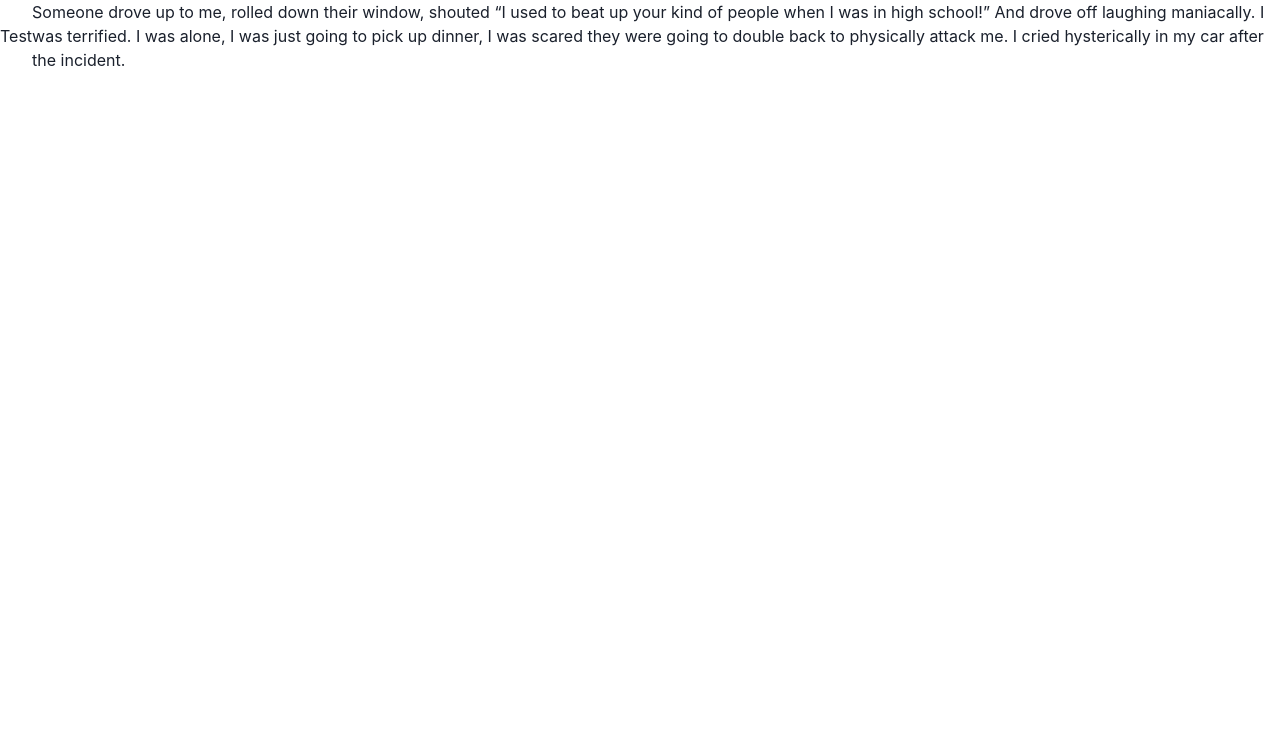
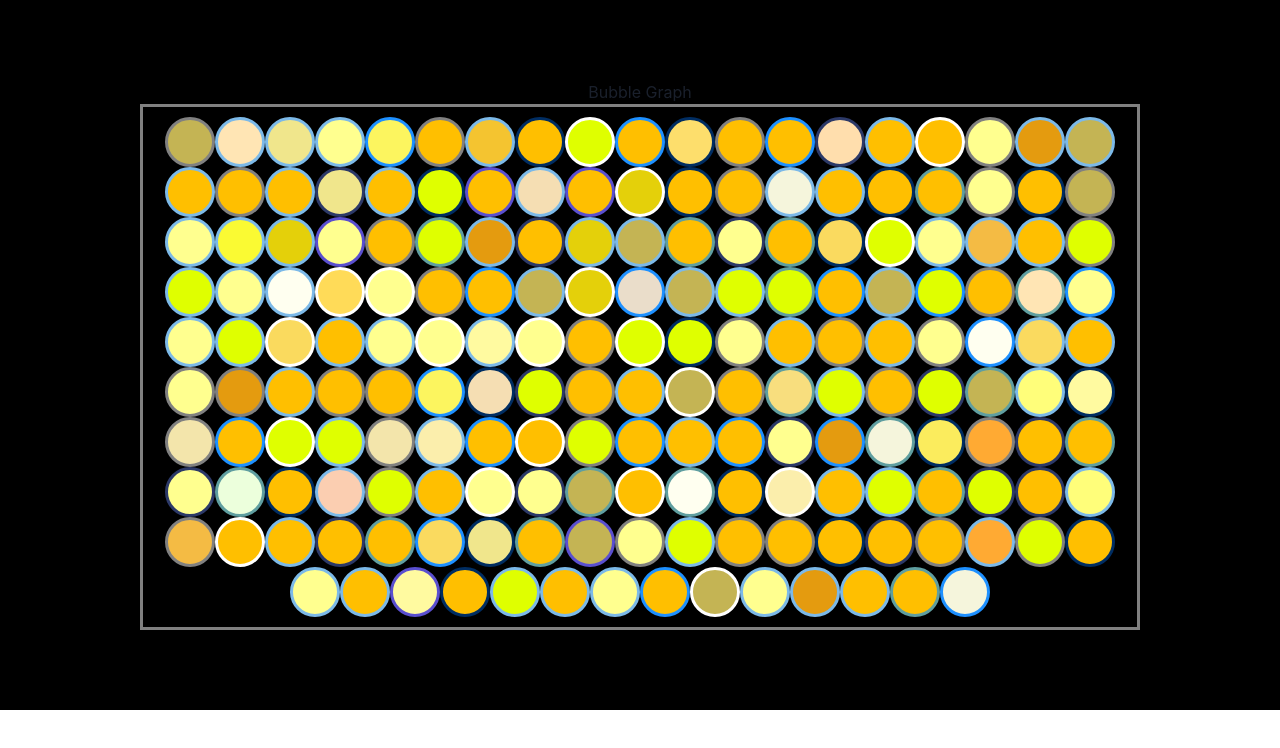
Before and after one commit to rolandyangg/vizAsianHate, a Next.js app: page / in a window 1280 px wide. Shown: the top 748 px of the page. Built offline with nearby package versions, Linux system fonts and the light colour scheme.

Commit message:
Bubble Graph Display

```diff
--- a/src/components/bubblegraph/aapitestimonydata.js
+++ b/src/components/bubblegraph/aapitestimonydata.js
@@ -8,7 +8,7 @@ const testimonies = [
     },
     {
         "Text": "I was walking with a female friend, and a man walked past us and said \"Chinese go back to China.\" He then turned around and walked past us again and repeatedly yelled at us and said \"Go back to China.\" We were very scared and tried to get away from him but he followed us for about three minutes, one block. Once we crossed the street to where more people were then he stopped following us. My friend and I were shaken by the incident.",
-        "State": "DC",
+        "State": "District of Columbia",
         "City": "Annadale",
         "Type": "Verbal Harassment",
         "Source": "https://stopaapihate.org/wp-content/uploads/2021/05/Stop-AAPI-Hate-Mental-Health-Report-210527.pdf"
@@ -778,7 +778,7 @@ const testimonies = [
     },
     {
         "Text": "I was walking from my mom's car, wearing a mask and trying to keep my distance from others. A middle-aged lady, not wearing a mask, went to the other side of the sidewalk from me and said, \"Get away from me, Asian lady!”",
-        "State": "Caifornia",
+        "State": "California",
         "City": "Cerritos",
         "Type": "Avoidance/Shunning",
         "Source": "https://stopaapihate.org/wp-content/uploads/2021/04/Stop-AAPI-Hate-Report-Youth-Incidents-200917.pdf"
@@ -836,7 +836,7 @@ const testimonies = [
         "Text": "It was the last day I went to school before the stay at home order was put in place. I went to the bathroom during class and two girls followed me. One of them had orange juice so when I walked into a stall, I got juice thrown into my stall and it got all over me. When they threw it, they yelled, “Coronavirus.”",
         "State": "California",
         "City": "Union City",
-        "Type": "Assault and Harrassment (other)",
+        "Type": "Physical Assault",
         "Source": "https://stopaapihate.org/wp-content/uploads/2021/04/Stop-AAPI-Hate-Report-National-200805.pdf"
     },
     {
@@ -1241,7 +1241,7 @@ const testimonies = [
     {
         "Text": "An Asian store owner was punched in the face in his own Washington, D.C., store, in an attack caught on the store's surveillance video. Chong Hu Lu, the owner of Max Trading, said the assailant grew angry after being told he could not open items in the store and attacked Lu, saying \"F--- you, Chinese people, I hate you.\" Lu was taking to the hospital and recieved 14 stitches.",
         "State": "District of Columbia",
-        "City": "Washington, D.C.",
+        "City": "Washington",
         "Type": "Physical Assault",
         "Source": "https://www.nbcwashington.com/news/asian-business-owner-attacked-in-northeast-dc/2662419/"
     },
@@ -1296,11 +1296,55 @@ const testimonies = [
     },
     {
         "Text": "A 75-year-old Asian woman is recovering from fractures and injuries to her face after she was punched in an unprovoked attack in Queens, according to the NYPD. Pictures released by the woman's family showed the fractures and bruises. She had been shopping for groceries when she was sucker punched by a suspect walking down the street. Her son said she was in the hospital for eight hours after the attack.",
-        "State": " New York",
+        "State": "New York",
         "City": "Queens",
         "Type": "Physical Assault",
         "Source": "https://www.nbcnewyork.com/news/local/75-year-old-asian-woman-suffers-facial-fracture-in-unprovoked-nyc-attack/3078716/"
     }
 ]
 
-export default testimonies;
+const stateColors = {
+    "California": "#FFBF00",
+    "New York": "#FFFF8F",
+    "Maryland": "#F5F5DC",
+    "Massachusetts": "#E49B0F",
+    "Maine": "#FBCEB1",
+    "Minnesota": "	#FCF55F",
+    "Illinois": "#E4D00A",
+    "Texas": "#DFFF00",
+    "Colorado": "#FFFFF0",
+    "South Carolina": "#F8DE7E",
+    "Arizona": "#F0E68C",
+    "Wisconsin": "#FAFA33",
+    "Indiana": "#FBEC5D",
+    "Louisiana": "#F4BB44",
+    "Michigan": "#FFDB58",
+    "Oklahoma": "#FADA5E",
+    "Alaska": "	#FFDEAD",
+    "Rhode Island": "#ECFFDC",
+    "Washington": "#FFFAA0",
+    "Kentucky": "#FFE5B4",
+    "Canada": "	#F4C430",
+    "Virginia": "#F3E5AB",
+    "Florida": "#F5DEB3",
+    "Nevada": "#FDDE6C",
+    "New Jersey": "#FADA5F",
+    "Georgia": "#C4B454",
+    "Pennsylvania": "#FFFE7A",
+    "Oregon": "#FBEEAC",
+    "Iowa": "#EADDCA",
+    "District of Columbia": "#FFAA33",
+}
+
+const typeColors = {
+    "Verbal Harassment": "#7CB9E8",
+    "Avoidance/Shunning": "#002D62",
+    "Coughed/Spat On": "#FFFFFF",
+    "Workplace Discrimination": "#5F9EA0",
+    "Physical Assault": "#808080",
+    "Online": "#1E90FF",
+    "Refusal Of Service": "#2c3968",
+    "Vandalism": "#5A4FCF",
+}
+
+export { testimonies, stateColors, typeColors };
--- a/src/components/bubblegraph/bubblegraph.jsx
+++ b/src/components/bubblegraph/bubblegraph.jsx
@@ -1,14 +1,59 @@
+/* eslint-disable no-unused-vars */
 /* eslint-disable no-undef */
-import { Text } from '@chakra-ui/react'
+import { Box, Text, Center, Flex, Icon } from '@chakra-ui/react'
 import React from "react";
-import testimonies from './aapitestimonydata'
+import { render } from 'react-dom';
+import { testimonies, stateColors, typeColors } from './aapitestimonydata'
 
-function BubbleGraph() {
+function Bubble(props) {
 	return (
 		<>
-			<Text>{testimonies[0].Text}</Text>
+			<Box bgColor={props.bgColor} borderWidth="3px" borderColor={props.borderColor} w="50px" h="50px" rounded="50px" p="10px">
+			</Box>
+		</>
+	)
+}
+
+export default function BubbleGraph() {
+
+	// the state stuff was just making this confusing so screw it for now
+	var filteredTestimonies = []
+	var activeStates = ["California", "DC", "New York", "Maryland", "Massachusetts", "Maine", "Minnesota", "Illinois", "Texas", "Colorado", "South Carolina", "Arizona", "Wisconsin", "Indiana", "Louisiana", "Michigan", "Oklahoma", "Alaska", "Rhode Island", "Washington", "Kentucky", "Canada", "Virginia", "Florida", "Nevada", "New Jersey", "Georgia", "Pennsylvania", "Oregon", "Iowa", "nan", "District of Columbia"]
+	var activeTypes = ["Verbal Harassment", "Avoidance/Shunning", "Coughed/Spat On", "Workplace Discrimination", "Physical Assault", "Online", "Refusal Of Service", "Vandalism"]
+
+	function renderBubbles() {
+		filterState()
+		return (
+			filteredTestimonies.map((testimony, i) => {
+				return (
+					<Bubble bgColor={stateColors[testimony.State]} borderColor={typeColors[testimony.Type]} key={i}/>
+				);
+			})
+		)
+	}
+
+	function filterState() {
+		// filter
+		for (let i = 0; i < testimonies.length; i++) {
+			let testimony = testimonies[i];
+			if (activeStates.includes(testimony.State) && activeTypes.includes(testimony.Type))
+				filteredTestimonies.push(testimony);
+		}
+		// shuffle
+		for (let i = filteredTestimonies.length - 1; i > 0; i--) {
+			const j = Math.floor(Math.random() * i)
+			const temp = filteredTestimonies[i]
+			filteredTestimonies[i] = filteredTestimonies[j]
+			filteredTestimonies[j] = temp
+		}
+	}
+
+	return (
+		<>
+			<Center maxW="1000px" maxH="1000px" borderWidth="3px" borderColor="gray" flexWrap="wrap" p="10px">
+				{renderBubbles()}
+			</Center>
 		</>
 	);
+
 }
-
-export default BubbleGraph;
--- a/src/pages/index.jsx
+++ b/src/pages/index.jsx
@@ -1,4 +1,5 @@
 import {
+  Box,
   Text
 } from "@chakra-ui/react"
 import React from "react";
@@ -7,9 +8,11 @@ import BubbleGraph from "../components/bubblegraph/bubblegraph"
 
 export default function Home() {
   return (
-    <Container>
-      <Text>Test</Text>
-      <BubbleGraph/>
+    <Container py={20} bgColor="black">
+      <Box justify="center" align="center">
+        <Text>Bubble Graph</Text>
+        <BubbleGraph/>
+      </Box>
     </Container>
   )
 }
```
Also changed, not shown: datasets/aapitestimony.csv.
